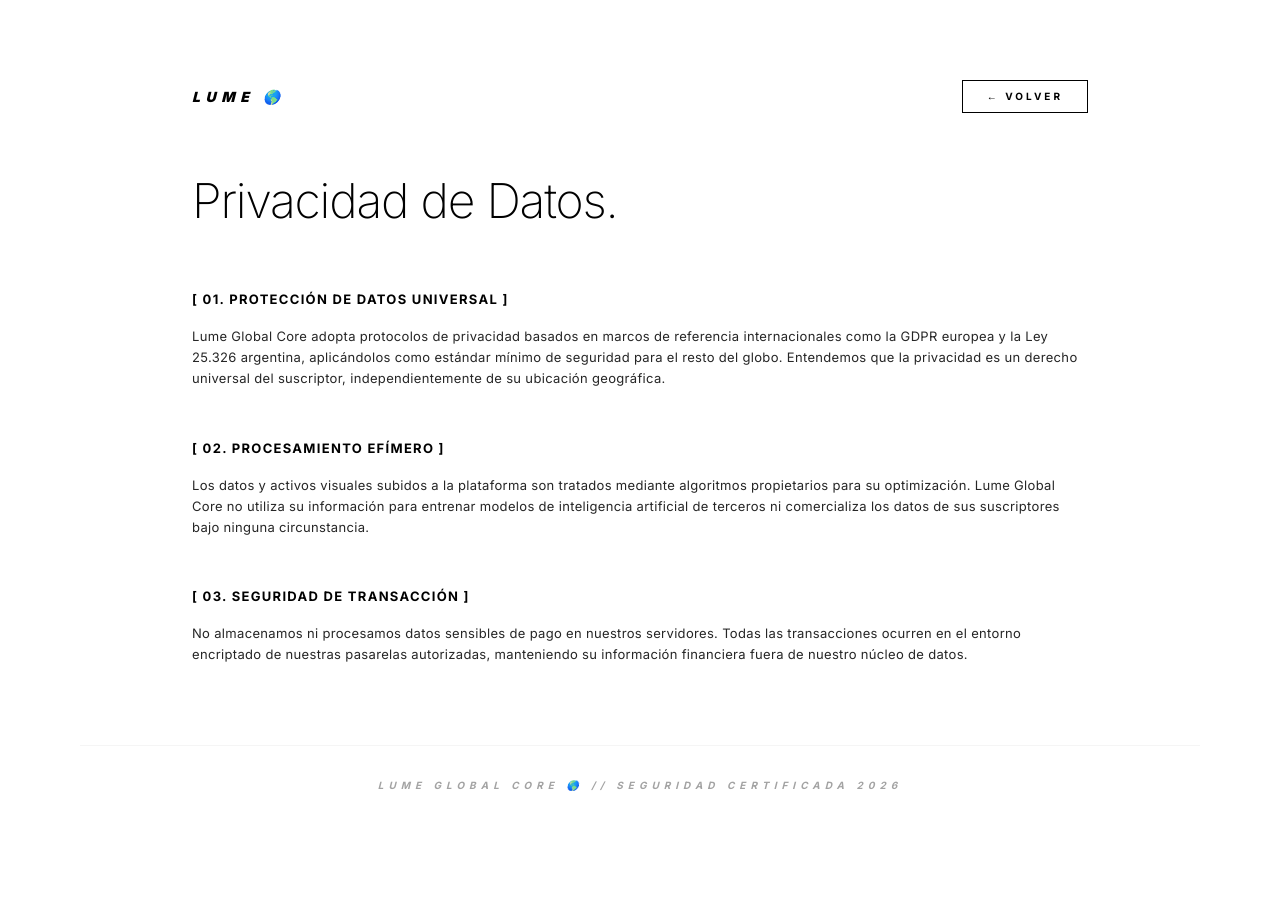
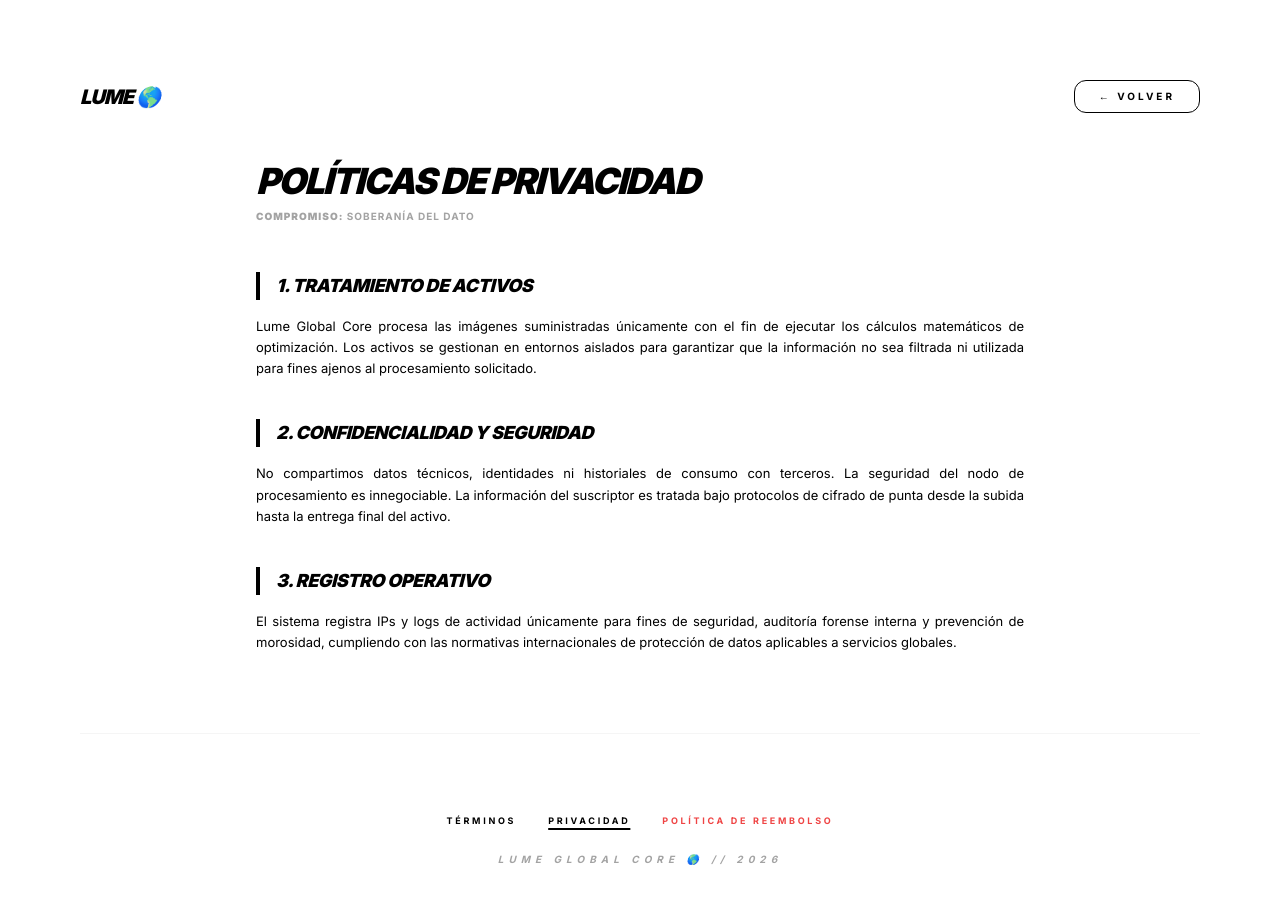
Before and after one commit to lumeglobal10-prog/lume-global-core, a Next.js app: page /privacy in a window 1280 px wide. Shown: the top 904 px of the page. Before the commit the page ends 873 px from the top, so only its background shows below. Built offline with nearby package versions, Linux system fonts and the light colour scheme.

Commit message:
Update page.tsx

```diff
--- a/app/privacy/page.tsx
+++ b/app/privacy/page.tsx
@@ -1,48 +1,63 @@
 'use client';
 
 import { useRouter } from 'next/navigation';
+import Link from 'next/link';
 
 export default function PrivacyPage() {
   const router = useRouter();
 
   return (
-    <main className="min-h-screen bg-white text-black font-sans p-8 md:p-20 flex flex-col justify-between overflow-x-hidden">
-      <div className="max-w-4xl mx-auto w-full">
-        <nav className="flex justify-between items-center w-full mb-16">
-          <div className="text-sm font-black tracking-[0.4em] uppercase italic text-black">
+    <main className="min-h-screen bg-white text-black font-sans p-8 md:p-20 overflow-x-hidden">
+
+      {/* NAVEGACIÓN SUPERIOR */}
+      <nav className="flex justify-between items-center w-full mb-12">
+        <div className="text-xl font-black tracking-tighter italic uppercase">
           LUME 🌎
         </div>
         <button
           onClick={() => router.back()}
-            className="text-[10px] font-bold tracking-[0.3em] uppercase border border-black px-6 py-2 hover:bg-black hover:text-white transition-all"
+          className="text-[10px] font-bold tracking-[0.3em] uppercase border border-black px-6 py-2 rounded-xl hover:bg-black hover:text-white transition-all"
         >
           ← VOLVER
         </button>
       </nav>
 
-        <h1 className="text-4xl md:text-5xl font-extralight tracking-tight mb-16">Privacidad de Datos.</h1>
+      {/* CONTENIDO TÉCNICO INYECTADO (LITERAL) */}
+      <article className="max-w-3xl mx-auto prose prose-neutral">
+        <h1 className="text-4xl font-black italic tracking-tighter uppercase mb-2">Políticas de Privacidad</h1>
+        <p className="text-[10px] font-bold tracking-widest text-neutral-400 mb-12 uppercase"><strong>Compromiso:</strong> Soberanía del Dato</p>
 
-        <div className="space-y-12 text-[11px] md:text-[13px] leading-relaxed tracking-wide text-neutral-800">
-          <section>
-            <h2 className="font-bold text-black mb-4 tracking-[0.1em] uppercase">[ 01. PROTECCIÓN DE DATOS UNIVERSAL ]</h2>
-            <p>Lume Global Core adopta protocolos de privacidad basados en marcos de referencia internacionales como la GDPR europea y la Ley 25.326 argentina, aplicándolos como estándar mínimo de seguridad para el resto del globo. Entendemos que la privacidad es un derecho universal del suscriptor, independientemente de su ubicación geográfica.</p>
+        <section className="mb-10">
+          <h2 className="text-lg font-black italic uppercase tracking-tight mb-4 border-l-4 border-black pl-4">1. Tratamiento de Activos</h2>
+          <p className="text-[13px] leading-relaxed text-justify">Lume Global Core procesa las imágenes suministradas únicamente con el fin de ejecutar los cálculos matemáticos de optimización. Los activos se gestionan en entornos aislados para garantizar que la información no sea filtrada ni utilizada para fines ajenos al procesamiento solicitado.</p>
         </section>
 
-          <section>
-            <h2 className="font-bold text-black mb-4 tracking-[0.1em] uppercase">[ 02. PROCESAMIENTO EFÍMERO ]</h2>
-            <p>Los datos y activos visuales subidos a la plataforma son tratados mediante algoritmos propietarios para su optimización. Lume Global Core no utiliza su información para entrenar modelos de inteligencia artificial de terceros ni comercializa los datos de sus suscriptores bajo ninguna circunstancia.</p>
+        <section className="mb-10">
+          <h2 className="text-lg font-black italic uppercase tracking-tight mb-4 border-l-4 border-black pl-4">2. Confidencialidad y Seguridad</h2>
+          <p className="text-[13px] leading-relaxed text-justify">No compartimos datos técnicos, identidades ni historiales de consumo con terceros. La seguridad del nodo de procesamiento es innegociable. La información del suscriptor es tratada bajo protocolos de cifrado de punta desde la subida hasta la entrega final del activo.</p>
         </section>
 
-          <section>
-            <h2 className="font-bold text-black mb-4 tracking-[0.1em] uppercase">[ 03. SEGURIDAD DE TRANSACCIÓN ]</h2>
-            <p>No almacenamos ni procesamos datos sensibles de pago en nuestros servidores. Todas las transacciones ocurren en el entorno encriptado de nuestras pasarelas autorizadas, manteniendo su información financiera fuera de nuestro núcleo de datos.</p>
+        <section className="mb-10">
+          <h2 className="text-lg font-black italic uppercase tracking-tight mb-4 border-l-4 border-black pl-4">3. Registro Operativo</h2>
+          <p className="text-[13px] leading-relaxed text-justify">El sistema registra IPs y logs de actividad únicamente para fines de seguridad, auditoría forense interna y prevención de morosidad, cumpliendo con las normativas internacionales de protección de datos aplicables a servicios globales.</p>
         </section>
+      </article>
+
+      {/* FOOTER UNIFICADO */}
+      <footer className="flex flex-col items-center space-y-6 pt-20 border-t border-neutral-100 mt-20">
+        <div className="flex flex-wrap justify-center gap-8">
+          <Link href="/terms" className="text-[9px] font-bold tracking-[0.3em] uppercase hover:underline decoration-2 underline-offset-4">
+            Términos
+          </Link>
+          <Link href="/privacy" className="text-[9px] font-bold tracking-[0.3em] uppercase underline decoration-2 underline-offset-4">
+            Privacidad
+          </Link>
+          <Link href="/refund" className="text-[9px] font-bold tracking-[0.3em] uppercase text-red-500 hover:underline decoration-2 underline-offset-4">
+            Política de Reembolso
+          </Link>
         </div>
-      </div>
-
-      <footer className="w-full mt-20 pt-8 border-t border-neutral-100 flex flex-col items-center">
-        <div className="text-[10px] font-bold tracking-[0.5em] text-neutral-400 uppercase italic">
-          LUME GLOBAL CORE 🌎 // SEGURIDAD CERTIFICADA 2026
+        <div className="text-[10px] font-bold tracking-[0.5em] text-neutral-400 uppercase italic text-center">
+          LUME GLOBAL CORE 🌎 // 2026
         </div>
       </footer>
     </main>
```
Lines whose indentation alone changed are shown as unchanged.
